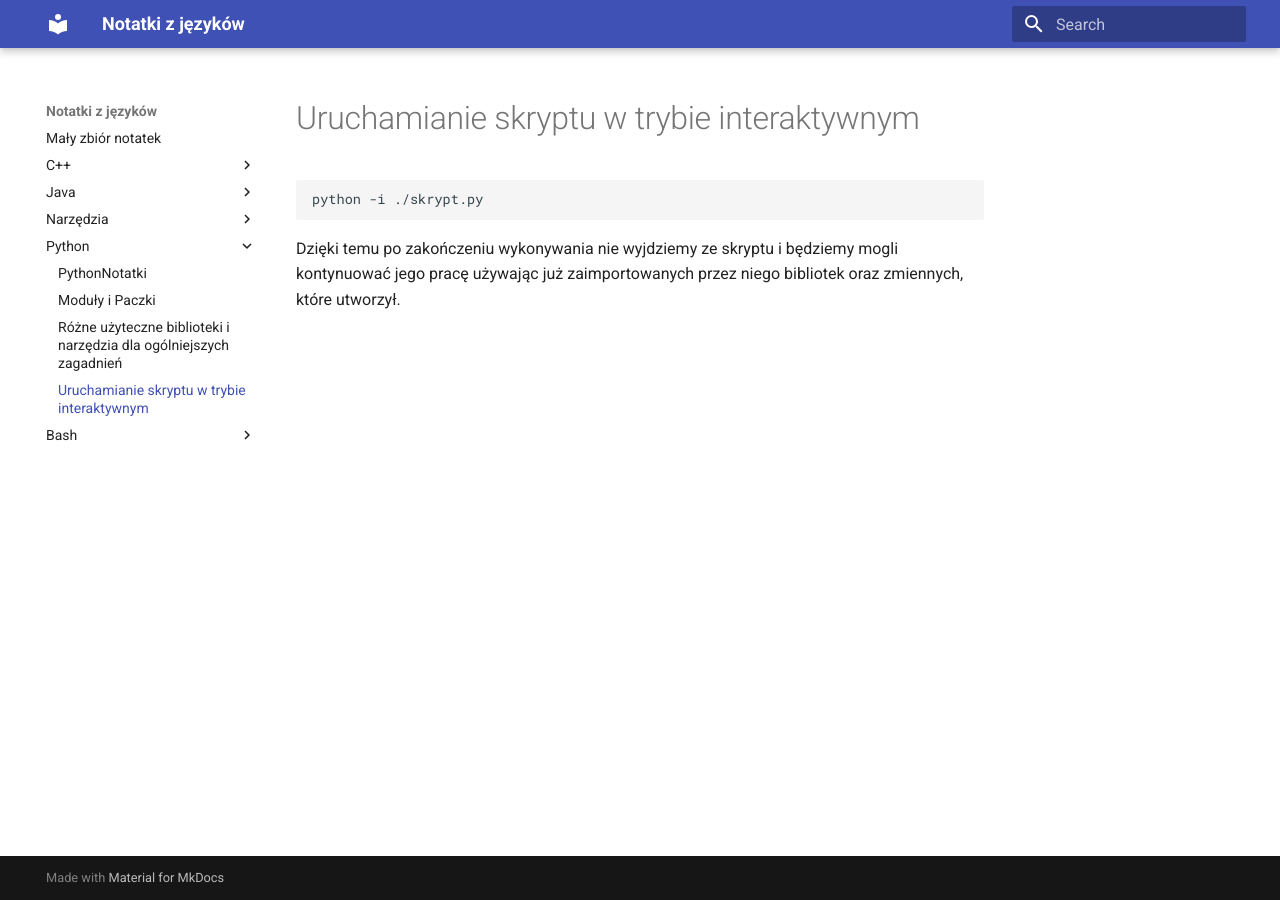
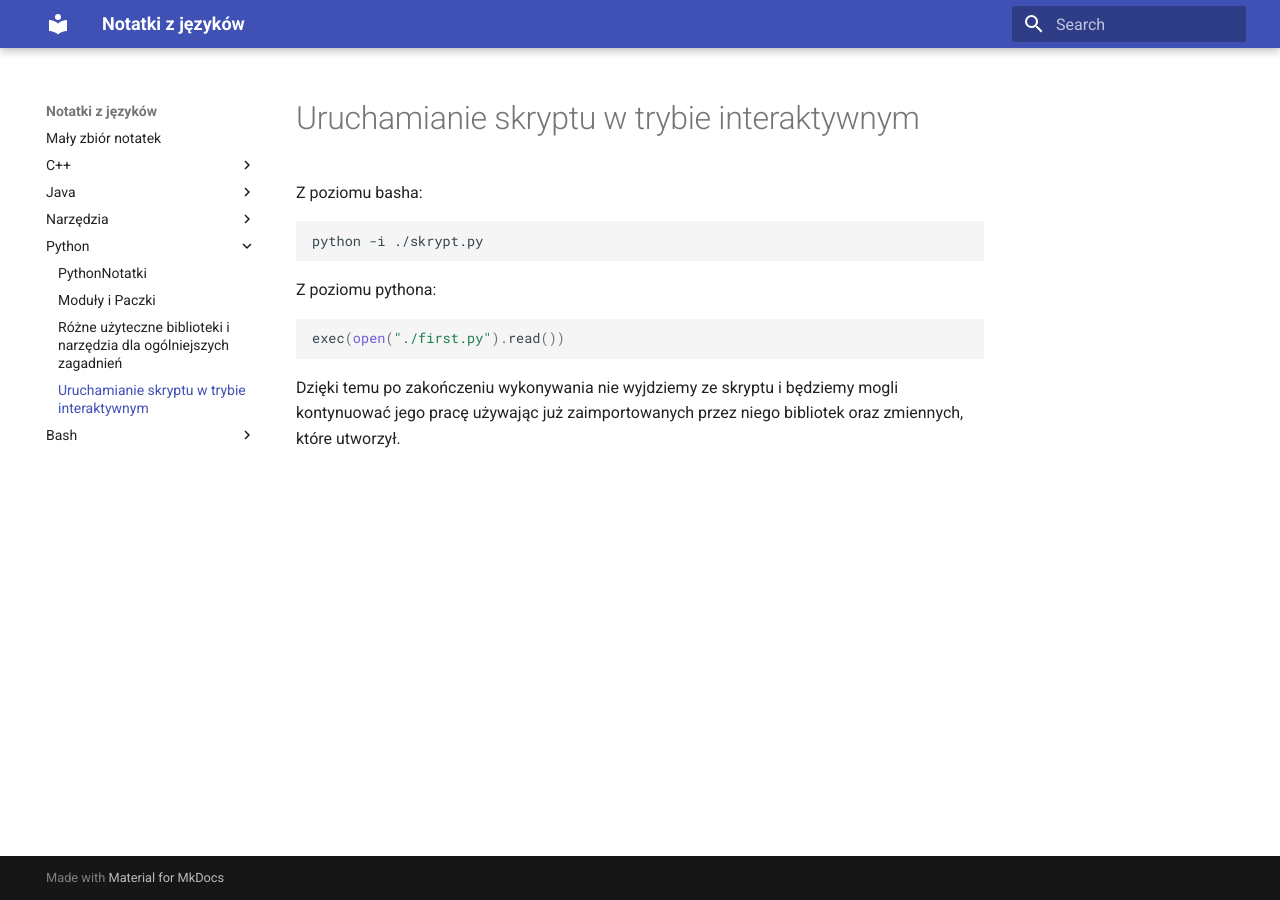
Before and after one commit to pktiuk/notatki_z_jezykow, an MkDocs documentation site: the page built from docs/Python/5_inne.md, in a window 1280 px wide. Built offline with MkDocs 1.6.1 and Material for MkDocs 9.7.7, drawn with Linux system fonts in a browser that asks for light colours.

Commit message:
Drugi wariant

````diff
--- a/docs/Python/5_inne.md
+++ b/docs/Python/5_inne.md
@@ -1,7 +1,11 @@
 # Uruchamianie skryptu w trybie interaktywnym
-
+Z poziomu basha:
 ```bash
 python -i ./skrypt.py
 ```
+Z poziomu pythona:
+```python
+exec(open("./first.py").read())
+```
 
 Dzięki temu po zakończeniu wykonywania nie wyjdziemy ze skryptu i będziemy mogli kontynuować jego pracę używając już zaimportowanych przez niego bibliotek oraz zmiennych, które utworzył.
````
